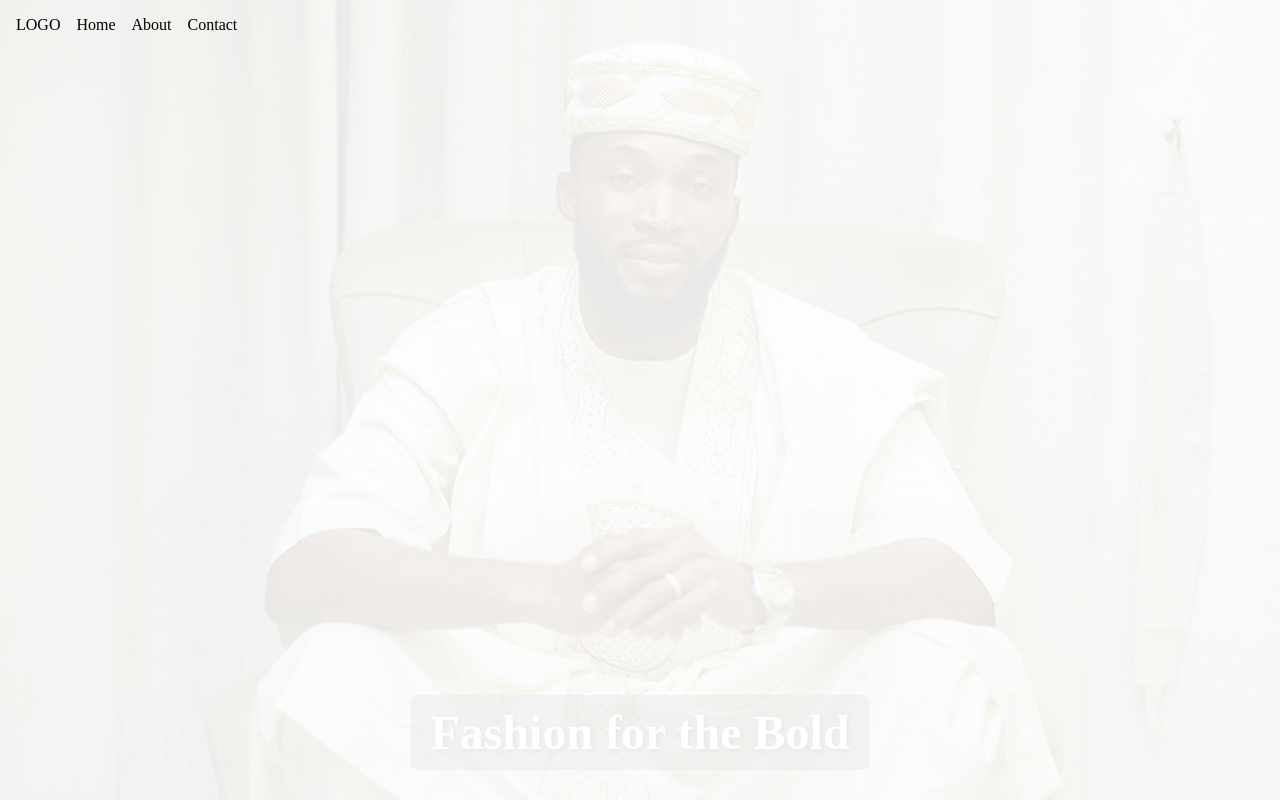
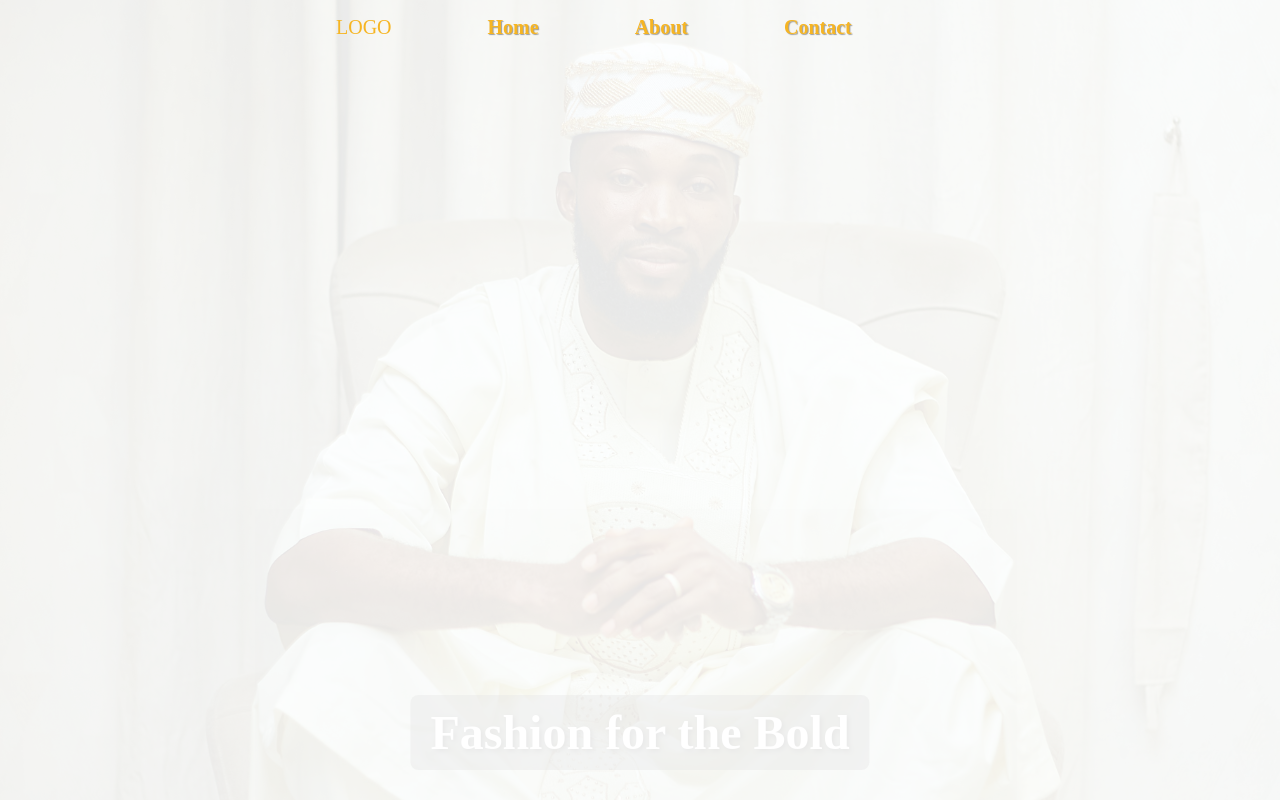
Before and after one commit to mrauthentik/Encanto, a React (Vite) app in the folder alaran/: page / in a window 1280 px wide. Shown: the top 800 px of the page. Built offline with nearby package versions, Linux system fonts and the light colour scheme; a web font is replaced by a local one.

Commit message:
feat: enhance navigation styles with updated color, margin, and font size

```diff
--- a/alaran/src/App.css
+++ b/alaran/src/App.css
@@ -17,8 +17,10 @@
 
 
 nav{
-  color: var(--color-primary);
+  margin-left: 10rem;
+  color: var(--color-secondary);
   display: flex;
+  font-size: 20px;
   justify-content: space-between;
   gap: 1rem;
   align-items: center;
@@ -28,8 +30,11 @@ nav{
 }
 ul{
   display: flex;
-  gap: 1rem;
+  gap: 6rem;
   list-style-type: none;
+  text-shadow: #0000005d 1px 1px 1px;
+  margin-left: 5rem;
+  font-weight: 600;
 }
 
 /* Slider style */
```
